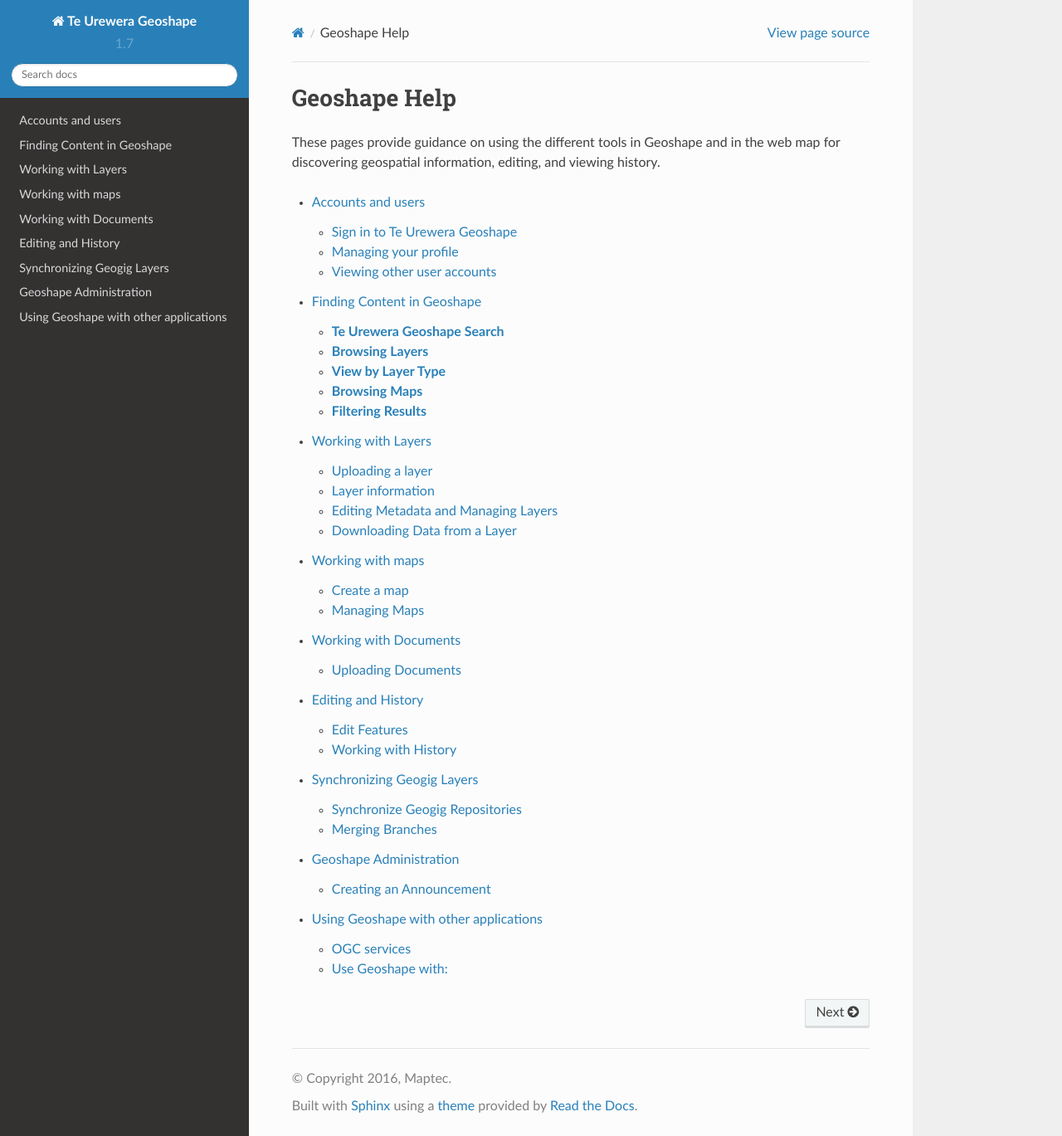
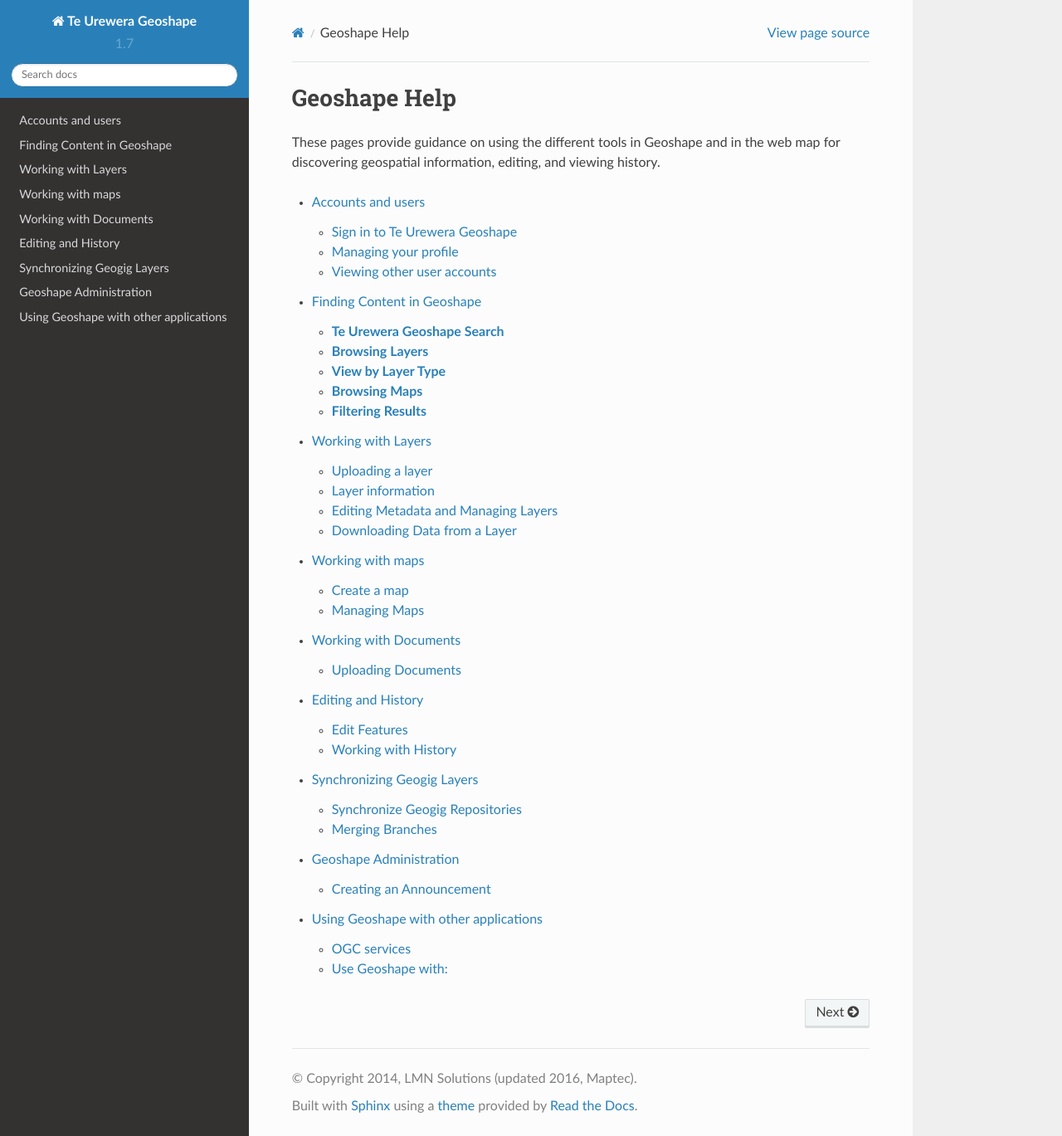
Before and after one commit to Arborvitae/Geoshape, a Sphinx documentation site: the page built from docs/index.rst, in a window 1280 px wide and 1369 px high. Shown: the whole window at 83% size. Built offline with Sphinx 7.4.7 and the Read the Docs theme 2.0.0, drawn with Linux system fonts in a browser that asks for light colours.

Commit message:
updated copyright

```diff
--- a/docs/conf.py
+++ b/docs/conf.py
@@ -49,7 +49,7 @@ master_doc = 'index'
 
 # General information about the project.
 project = u'Te Urewera Geoshape'
-copyright = u'2016, Maptec'
+copyright = u'2014, LMN Solutions (updated 2016, Maptec)'
 
 # The version info for the project you're documenting, acts as replacement for
 # |version| and |release|, also used in various other places throughout the
```
